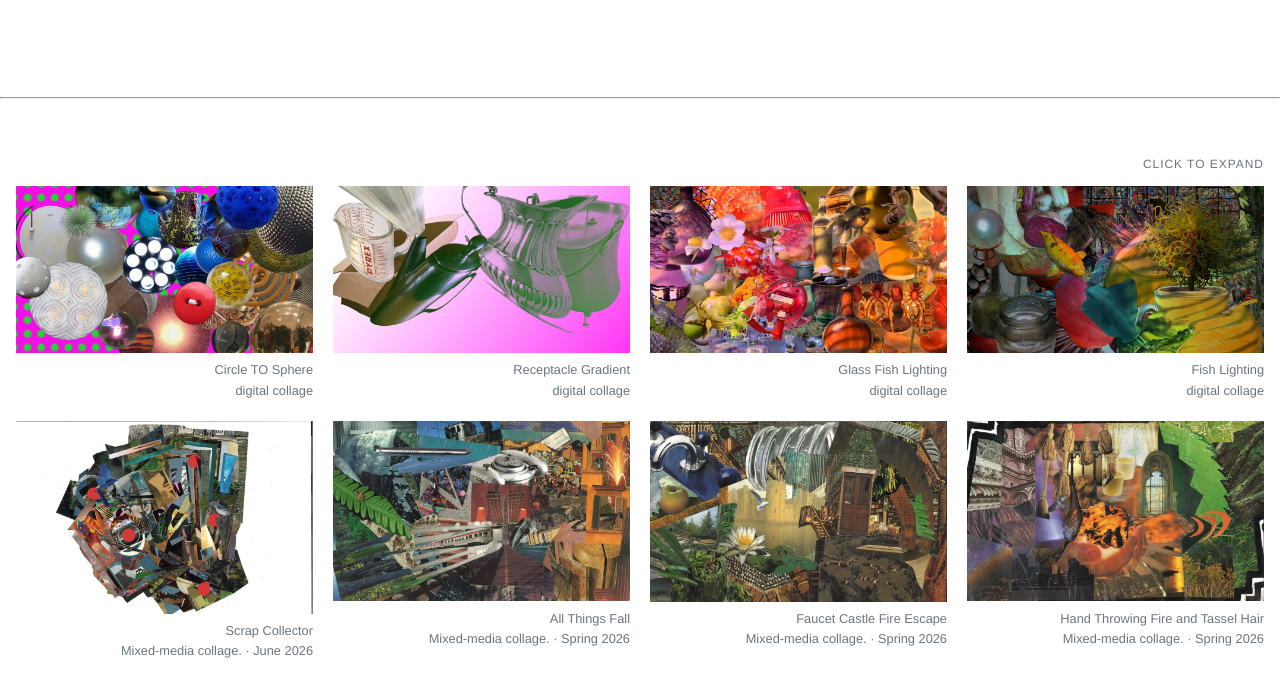
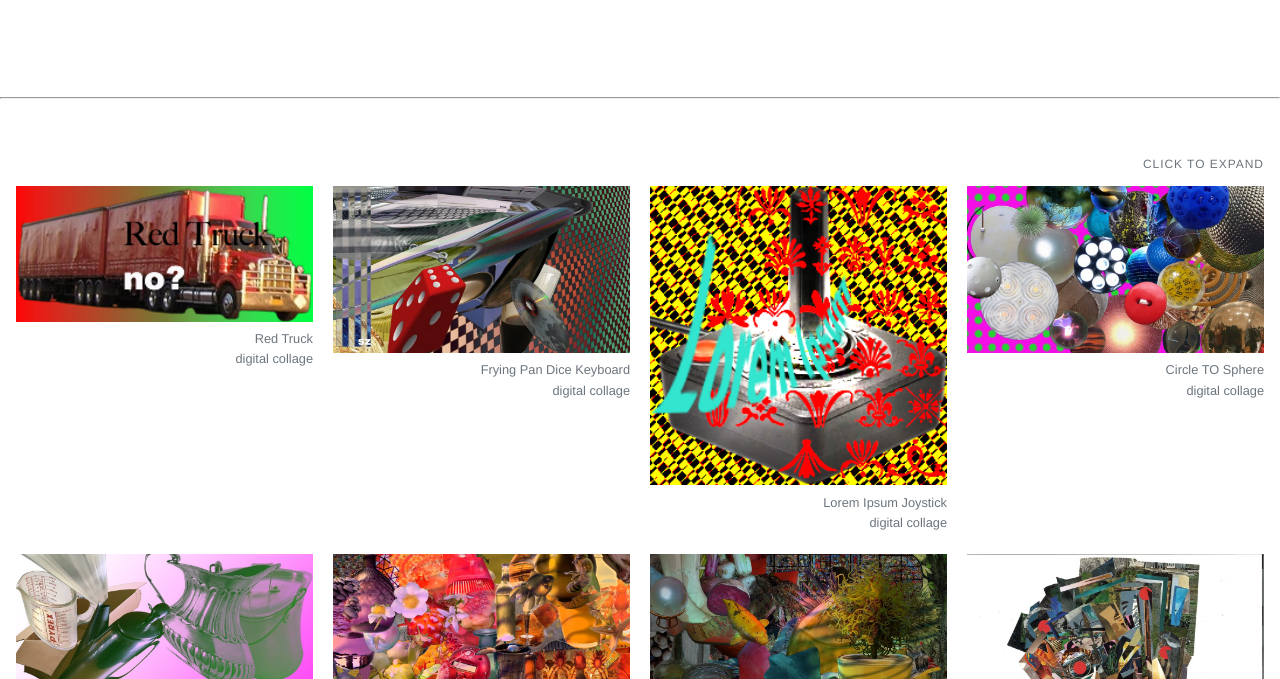
Before and after one commit to zeglisss/zeglisss-website, a plain HTML site: page art.html in a window 1280 px wide. Shown: the part 95-774 px from the top of the page. Drawn offline with Linux system fonts and the light colour scheme.

Commit message:
Add three digital collages to the art gallery

```diff
--- a/art.html
+++ b/art.html
@@ -185,6 +185,21 @@
   </div>
   <p class="gallery-instruction">Click to expand</p>
   <main class="art-gallery">
+    <div class="art-piece" data-title="Red Truck" data-digital>
+      <button type="button" data-full="images/art/jpeg/full/red-truck.jpg" aria-label="Expand Red Truck">
+        <img src="images/art/jpeg/full/red-truck.jpg" width="512" height="234" alt="A red semi truck on a red-to-green gradient with the words Red Truck and no?" loading="lazy" decoding="async">
+      </button>
+    </div>
+    <div class="art-piece" data-title="Frying Pan Dice Keyboard" data-digital>
+      <button type="button" data-full="images/art/jpeg/full/frying-pan-dice-keyboard.jpg" aria-label="Expand Frying Pan Dice Keyboard">
+        <img src="images/art/jpeg/thumbs/frying-pan-dice-keyboard.jpg" width="1000" height="563" alt="A red die, keyboards, a frying pan, and a disc against a checkerboard" loading="lazy" decoding="async">
+      </button>
+    </div>
+    <div class="art-piece" data-title="Lorem Ipsum Joystick" data-digital>
+      <button type="button" data-full="images/art/png/full/lorem-ipsum-joystick.png" aria-label="Expand Lorem Ipsum Joystick">
+        <img src="images/art/png/full/lorem-ipsum-joystick.png" width="254" height="256" alt="A joystick with teal lettering and red flourishes over a yellow checkerboard" loading="lazy" decoding="async">
+      </button>
+    </div>
     <div class="art-piece" data-title="Circle TO Sphere" data-digital>
       <button type="button" data-full="images/art/jpeg/full/circle-to-sphere.jpg" aria-label="Expand Circle TO Sphere">
         <img src="images/art/jpeg/thumbs/circle-to-sphere.jpg" width="1000" height="562" alt="Collage of overlapping circles and spheres on a pink and green background" loading="lazy" decoding="async">
```
Also changed, not shown: images/art/jpeg/full/frying-pan-dice-keyboard.jpg (added), images/art/jpeg/full/red-truck.jpg (added), images/art/jpeg/thumbs/frying-pan-dice-keyboard.jpg (added), images/art/png/full/lorem-ipsum-joystick.png (added).
